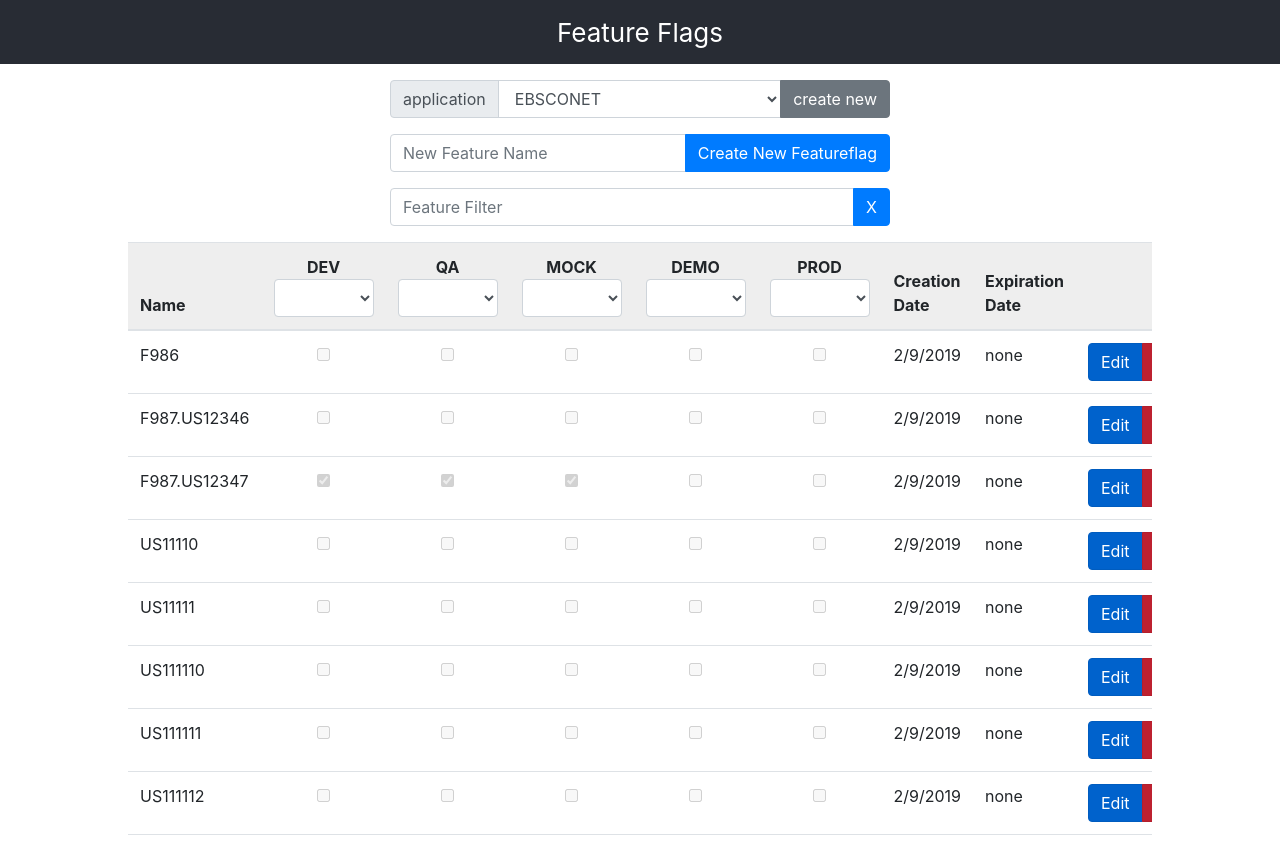
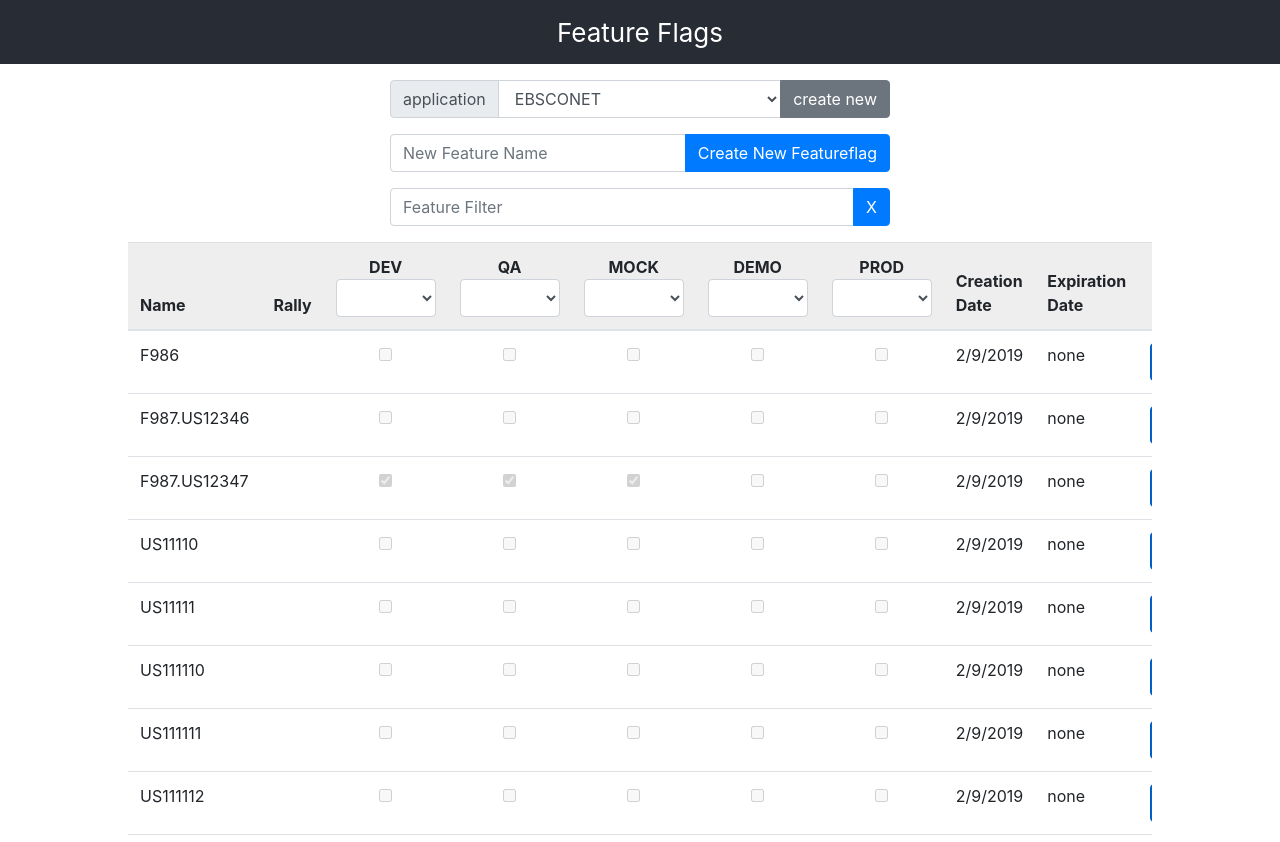
Before and after one commit to Joshproxy/featureflags_react, a React (Create React App) app: page / in a window 1280 px wide. Built offline with nearby package versions, Linux system fonts and the light colour scheme.

Commit message:
Added rally contexts

```diff
--- a/src/components/FeatureflagList.tsx
+++ b/src/components/FeatureflagList.tsx
@@ -156,6 +156,9 @@ export default class FeatureflagList extends Component<
                 <th scope="col">
                   <div>Name</div>
                 </th>
+                <th scope="col">
+                  <div>Rally</div>
+                </th>
                 {this.state.tenants.map(t => (
                   <th key={t.name} scope="col" className="text-center">
                     <div>{t.name}</div>
--- a/src/components/FeatureflagListItem.tsx
+++ b/src/components/FeatureflagListItem.tsx
@@ -26,6 +26,9 @@ export default class FeatureFlagListItem extends React.Component<
 > {
   private beforeEditState: Featureflag;
 
+  private readonly rallyBase = 'https://rally1.rallydev.com/#/search?keywords=';
+
+
   public constructor(props: IFeatureFlagListItemProps) {
     super(props);
     this.beforeEditState = this.props.featureflag;
@@ -36,15 +39,33 @@ export default class FeatureFlagListItem extends React.Component<
     };
   }
 
+  public rallyUrl = (rallyId: string) =>
+    rallyId ? '' : this.rallyBase + rallyId;
+
   public setTenant = (tenant: string, active: boolean) => () => {
     this.state.featureflag.tenants = this.state.featureflag.tenants.map(t =>
       t.name === tenant ? { ...t, active: active } : t
     );
     this.setState(this.state);
-  }
+  };
 
   public setExpiration = (expiration: Date) => {
     this.state.featureflag.expirationDate = expiration;
+    this.setState(this.state);
+  };
+
+  public addRallyId = () => {
+    this.state.featureflag.rallyContextIds = [
+      ...this.state.featureflag.rallyContextIds,
+      ''
+    ];
+    this.setState({ ...this.state, featureflag: this.state.featureflag });
+  };
+
+  public setRallyId = (index: number) => (
+    event: React.ChangeEvent<HTMLInputElement>
+  ) => {
+    this.state.featureflag.rallyContextIds[index] = event.currentTarget.value;
     this.setState(this.state);
   };
 
@@ -53,12 +74,12 @@ export default class FeatureFlagListItem extends React.Component<
     this.props.service.save(this.state.featureflag).then(f => {
       this.setState({ featureflag: f, editing: false, saving: false });
     });
-  }
+  };
 
   public edit = () => {
     this.beforeEditState = { ...this.state.featureflag };
     this.setState({ ...this.state, editing: true });
-  }
+  };
 
   public cancelEdit = () => {
     this.setState({
@@ -66,23 +87,48 @@ export default class FeatureFlagListItem extends React.Component<
       featureflag: this.beforeEditState,
       editing: false
     });
-  }
+  };
 
   public delete = () => {
     this.setState({ ...this.state, saving: true });
     this.props.service.delete(this.state.featureflag.id);
-  }
+  };
 
   public render() {
     const f = this.state.featureflag;
-    const rowClassname = f.expirationDate == null? '' : 'expiringFlag';
+    const rowClassname = f.expirationDate == null ? '' : 'expiringFlag';
     return (
       <tr className={rowClassname}>
         <td>{f.name}</td>
+        <td>
+          {f.rallyContextIds.map((id: string, i: number) =>
+            this.state.editing ? (
+              <div key={i}>
+                <input
+                  name={'rallyId_' + id}
+                  type="text"
+                  value={id}
+                  onChange={this.setRallyId(i)}
+                />
+              </div>
+            ) : (
+              <div key={i}>
+                <a href={this.rallyUrl(id)}>{id}</a>
+              </div>
+            )
+          )}
+          {this.state.editing && (
+            <button name="newId" onClick={this.addRallyId}>
+              add
+            </button>
+          )}
+        </td>
         {f.tenants.map(t => {
-        let c = this.props.overriddenTenants.some(tn => tn == t.name) ? 'overriddenTenant' : '';
+          let c = this.props.overriddenTenants.some(tn => tn == t.name)
+            ? 'overriddenTenant'
+            : '';
           return (
-          <td key={t.name} className={"text-center " + c}>
+            <td key={t.name} className={'text-center ' + c}>
               <input
                 name="isGoing"
                 type="checkbox"
@@ -91,8 +137,8 @@ export default class FeatureFlagListItem extends React.Component<
                 onChange={this.setTenant(t.name, !t.active)}
               />
             </td>
-        )}
-        )}
+          );
+        })}
 
         <td>{f.createDate.toLocaleDateString()}</td>
         <td>
@@ -104,7 +150,7 @@ export default class FeatureFlagListItem extends React.Component<
           ) : f.expirationDate ? (
             f.expirationDate.toLocaleDateString()
           ) : (
-            "none"
+            'none'
           )}
         </td>
 
--- a/src/models/Featureflag.ts
+++ b/src/models/Featureflag.ts
@@ -5,6 +5,7 @@ export default class Featureflag {
   public tenants: Array<{ name: string; active: boolean }> = [];
   public createDate: Date = new Date();
   public expirationDate: Date | null = null;
+  public rallyContextIds: string[] = [];
 
   constructor(name: string, applicationId: number, tenants: string[]) {
     this.name = name;
@@ -13,4 +14,5 @@ export default class Featureflag {
       return { name: t, active: false };
     });
   }
+
 }
```
Lines whose indentation alone changed are shown as unchanged.
